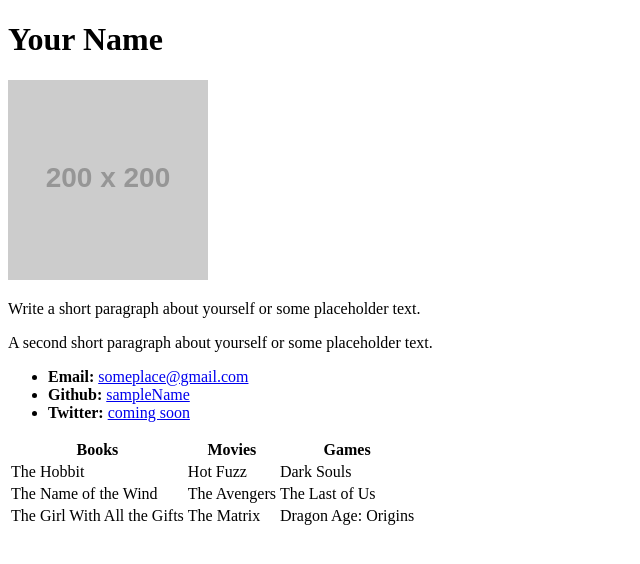
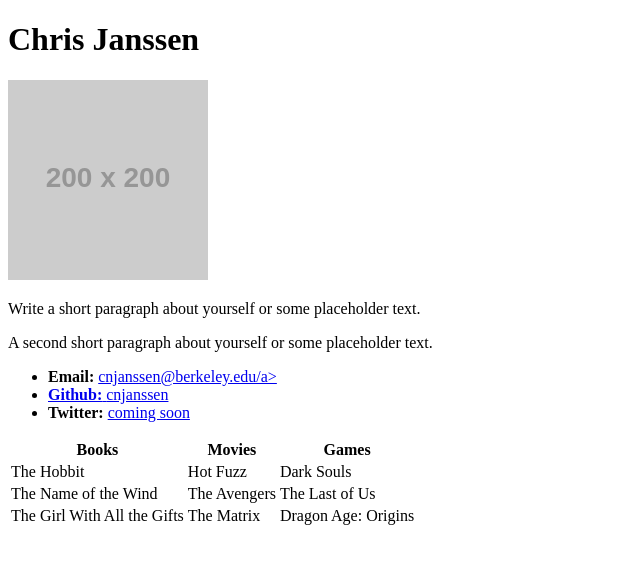
Before and after one commit to cnjanssen/cnjanssen.github.io, a plain HTML site: page index.html in a window 1280 px wide. Shown: the whole page, without its empty margins (0-640 px from the left). Drawn offline with Linux system fonts and the light colour scheme; placeholder pictures from the web are drawn by us.

Commit message:
updated bio with solution

```diff
--- a/index.html
+++ b/index.html
@@ -7,16 +7,16 @@
 
 <body>
 
-  <h1>Your Name</h1>
+  <h1>Chris Janssen</h1>
 
-  <img src="https://placehold.it/200x200" alt="Your Name">
+  <img src="https://placehold.it/200x200" alt="Chris Janssen">
 
   <p>Write a short paragraph about yourself or some placeholder text.</p>
   <p>A second short paragraph about yourself or some placeholder text.</p>
 
   <ul>
-    <li><strong>Email:</strong> <a href="#">someplace@gmail.com</a></li>
-    <li><strong>Github:</strong> <a href="#">sampleName</a></li>
+    <li><strong>Email:</strong> <a href="#">cnjanssen@berkeley.edu/a></li>
+    <li><strong>Github:</strong> <a href="#">cnjanssen</a></li>
     <li><strong>Twitter:</strong> <a href="#">coming soon</a></li>
   </ul>
 
```
